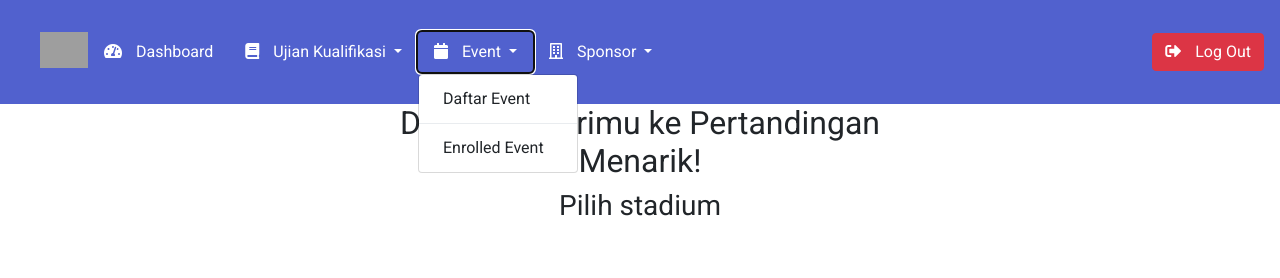
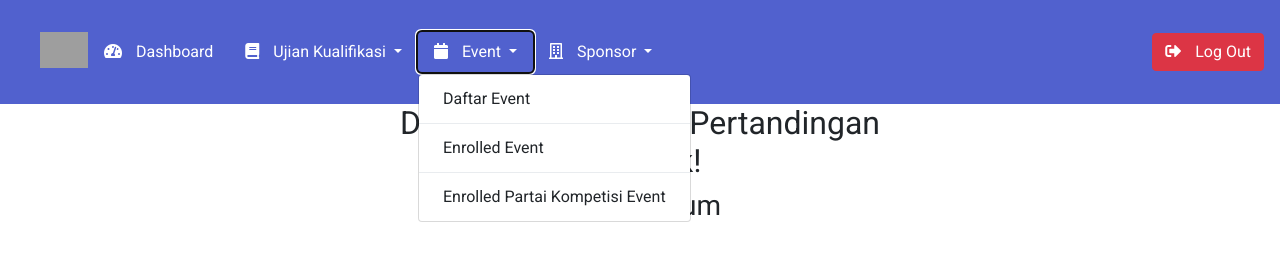
Before and after one commit to Basdat-1/babadu, a Django app: page /atlet/daftar-event/stadium in a window 1280 px wide, after a click on "Event". Shown: the top 278 px of the page. Run offline with Django 4.2, Linux system fonts and the light colour scheme; data that the repository does not hold is empty; some libraries are stand-ins or nearby versions; grey boxes are pictures that could not be loaded.

Commit message:
Fix atlet bug

```diff
--- a/atlet/templates/navbar-atlet.html
+++ b/atlet/templates/navbar-atlet.html
@@ -47,7 +47,9 @@
                 <div class="dropdown-menu dropdown-menu-end">
                     <a href="/atlet/daftar-event/stadium" class="dropdown-item">Daftar Event</a>
                     <div class="dropdown-divider"></div>
-                    <a href="#" class="dropdown-item">Enrolled Event</a>
+                    <a href="/atlet/enrolled-event/" class="dropdown-item">Enrolled Event</a>
+                    <div class="dropdown-divider"></div>
+                    <a href="/atlet/enrolled-partai-kompetisi-event/" class="dropdown-item">Enrolled Partai Kompetisi Event</a>
                 </div>
             </li>
 
@@ -57,9 +59,9 @@
                     Sponsor
                 </a>
                 <div class="dropdown-menu dropdown-menu-end">
-                    <a href="#" class="dropdown-item">Daftar Sponsor</a>
+                    <a href="/atlet/c-sponsor" class="dropdown-item">Daftar Sponsor</a>
                     <div class="dropdown-divider"></div>
-                    <a href="#" class="dropdown-item">List Sponsor</a>
+                    <a href="/atlet/list-sponsor/" class="dropdown-item">List Sponsor</a>
                 </div>
             </li>
         </ul>
--- a/atlet/views.py
+++ b/atlet/views.py
@@ -1,4 +1,3 @@
-from logging import raiseExceptions
 from django.shortcuts import render
 from django.shortcuts import redirect
 from utils.query import query
@@ -7,7 +6,6 @@ import string
 import uuid
 
 # Create your views here.
-
 
 def atletHome(request):
     nama = string.capwords(request.session['nama'])
@@ -294,8 +292,6 @@ def getIdUser(request):
 
     id = query(f"""SELECT id FROM MEMBER
                WHERE nama = '{nama}' AND email = '{email}'""")[0]['id']
-    # true = men
-    # false = women
     return id
 
 def getIdByName(nama):
```
